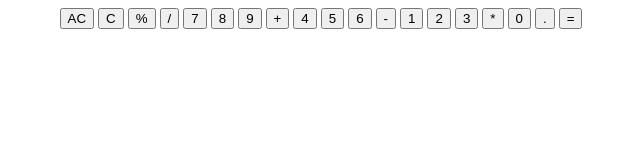
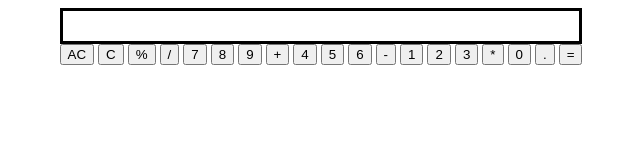
Before and after one commit to Warsame95/Calculator, a plain HTML site: page index.html in a window 1280 px wide. Shown: the whole page, without its empty margins (319-959 px from the left). Drawn offline with Linux system fonts and the light colour scheme.

Commit message:
Added border to display

```diff
--- a/style.css
+++ b/style.css
@@ -3,3 +3,8 @@
     justify-content: center;
     align-items: center;
 }
+
+.display{
+    border: black solid;
+    height: 30px;
+}
```
